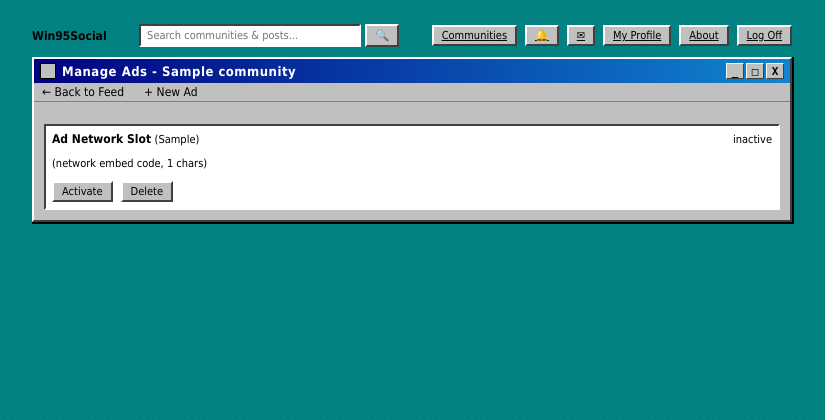
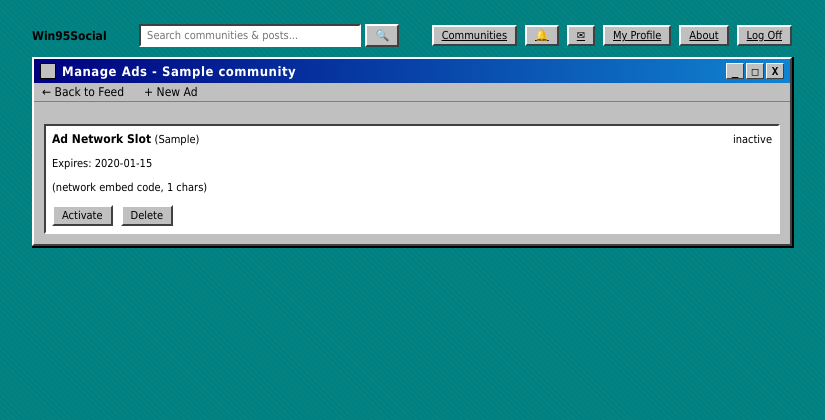
Before and after one commit to nguyengiahy336-debug/Social-Media, a Flask app: page /ads/manage/3 in a window 1280 px wide. Shown: the top 420 px of the page, without its empty margins (228-1053 px from the left). Run offline with Flask 3, Linux system fonts and the light colour scheme; a user stored in the database is signed in; tables that the repository leaves empty hold one stand-in row (values such as "Sample post"); a database or web service that is not in the repository returns one stand-in record (values such as "Sample title"); data that the repository does not hold is empty; parts of the project's set-up code (start-up, migrations or seed data) failed here and were passed over; some libraries are stand-ins or nearby versions.

Commit message:
Add ad expiry dates

```diff
--- a/app.py
+++ b/app.py
@@ -1,6 +1,6 @@
 import os
 import uuid
-from datetime import datetime, timezone
+from datetime import datetime, timezone, timedelta
 
 import psycopg2
 import psycopg2.extras
@@ -171,8 +171,13 @@ def init_db():
             sponsor_name TEXT DEFAULT '',
             network_slot_html TEXT DEFAULT '',
             is_active BOOLEAN NOT NULL DEFAULT TRUE,
+            expires_at TEXT DEFAULT '',
             created_at TEXT NOT NULL
         )
+    """)
+    # Migration: add expires_at to an ads table that existed before this column did
+    cur.execute("""
+        ALTER TABLE ads ADD COLUMN IF NOT EXISTS expires_at TEXT DEFAULT ''
     """)
     db.commit()
 
@@ -381,8 +386,12 @@ def api_posts(community_id):
         p["comment_count"] = int(p["comment_count"])
         p["is_ad"] = False
 
-    cur.execute("SELECT * FROM ads WHERE community_id = %s AND is_active = TRUE ORDER BY id ASC LIMIT 3",
-                (community_id,))
+    cur.execute("""
+        SELECT * FROM ads
+        WHERE community_id = %s AND is_active = TRUE
+          AND (expires_at = '' OR expires_at > %s)
+        ORDER BY id ASC LIMIT 3
+    """, (community_id, now_iso()))
     ads = [dict(r) for r in cur.fetchall()]
     for a in ads:
         a["is_ad"] = True
@@ -891,7 +900,10 @@ def new_ad(community_id):
     if community is None:
         return redirect(url_for("communities"))
 
-    cur.execute("SELECT COUNT(*) as c FROM ads WHERE community_id = %s AND is_active = TRUE", (community_id,))
+    cur.execute("""
+        SELECT COUNT(*) as c FROM ads
+        WHERE community_id = %s AND is_active = TRUE AND (expires_at = '' OR expires_at > %s)
+    """, (community_id, now_iso()))
     active_count = cur.fetchone()["c"]
 
     if request.method == "POST":
@@ -905,7 +917,20 @@ def new_ad(community_id):
         link_url = request.form.get("link_url", "").strip()
         sponsor_name = request.form.get("sponsor_name", "").strip()
         network_slot_html = request.form.get("network_slot_html", "").strip()
+        expires_in_days = request.form.get("expires_in_days", "").strip()
         media_path = ""
+        expires_at = ""
+
+        if expires_in_days:
+            try:
+                days = int(expires_in_days)
+                if days < 1 or days > 365:
+                    return render_template("new_ad.html", community=community, user=current_user(),
+                                            active_count=active_count, error="Expiry must be between 1 and 365 days.")
+                expires_at = (datetime.now(timezone.utc) + timedelta(days=days)).isoformat()
+            except ValueError:
+                return render_template("new_ad.html", community=community, user=current_user(),
+                                        active_count=active_count, error="Expiry days must be a number.")
 
         if ad_type == "custom":
             if not title:
@@ -934,9 +959,9 @@ def new_ad(community_id):
                                     active_count=active_count, error="Unknown ad type.")
 
         cur.execute("""
-            INSERT INTO ads (community_id, ad_type, title, body, media_path, link_url, sponsor_name, network_slot_html, created_at)
-            VALUES (%s, %s, %s, %s, %s, %s, %s, %s, %s)
-        """, (community_id, ad_type, title, body, media_path, link_url, sponsor_name, network_slot_html, now_iso()))
+            INSERT INTO ads (community_id, ad_type, title, body, media_path, link_url, sponsor_name, network_slot_html, expires_at, created_at)
+            VALUES (%s, %s, %s, %s, %s, %s, %s, %s, %s, %s)
+        """, (community_id, ad_type, title, body, media_path, link_url, sponsor_name, network_slot_html, expires_at, now_iso()))
         db.commit()
         return redirect(url_for("manage_ads", community_id=community_id))
 
@@ -973,7 +998,10 @@ def toggle_ad(ad_id):
 
     new_state = not ad["is_active"]
     if new_state:
-        cur.execute("SELECT COUNT(*) as c FROM ads WHERE community_id = %s AND is_active = TRUE", (ad["community_id"],))
+        cur.execute("""
+            SELECT COUNT(*) as c FROM ads
+            WHERE community_id = %s AND is_active = TRUE AND (expires_at = '' OR expires_at > %s)
+        """, (ad["community_id"], now_iso()))
         active_count = cur.fetchone()["c"]
         if active_count >= 3:
             return jsonify({"error": "Max 3 active ads per community"}), 400
--- a/templates/manage_ads.html
+++ b/templates/manage_ads.html
@@ -30,6 +30,11 @@
         </div>
         <span class="text-sm ad-status">{{ 'ACTIVE' if ad['is_active'] else 'inactive' }}</span>
       </div>
+      {% if ad['expires_at'] %}
+        <p class="text-sm">Expires: {{ ad['expires_at'][:10] }}</p>
+      {% else %}
+        <p class="text-sm">No expiry set</p>
+      {% endif %}
       {% if ad['ad_type'] == 'custom' %}
         <p class="text-sm">{{ ad['body'] }}</p>
         {% if ad['sponsor_name'] %}<p class="text-sm">Sponsor: {{ ad['sponsor_name'] }}</p>{% endif %}
--- a/templates/new_ad.html
+++ b/templates/new_ad.html
@@ -56,6 +56,11 @@
         <p class="text-sm">This will render in its own clearly labeled "Ad" slot, as most ad networks require — it won't be disguised as a normal post.</p>
       </div>
 
+      <div class="field">
+        <label for="expires_in_days">Auto-expire after (days, optional)</label>
+        <input type="number" id="expires_in_days" name="expires_in_days" min="1" max="365" placeholder="Leave blank for no expiry, e.g. 7">
+      </div>
+
       {% if error %}
         <div class="error-text">{{ error }}</div>
       {% endif %}
```
